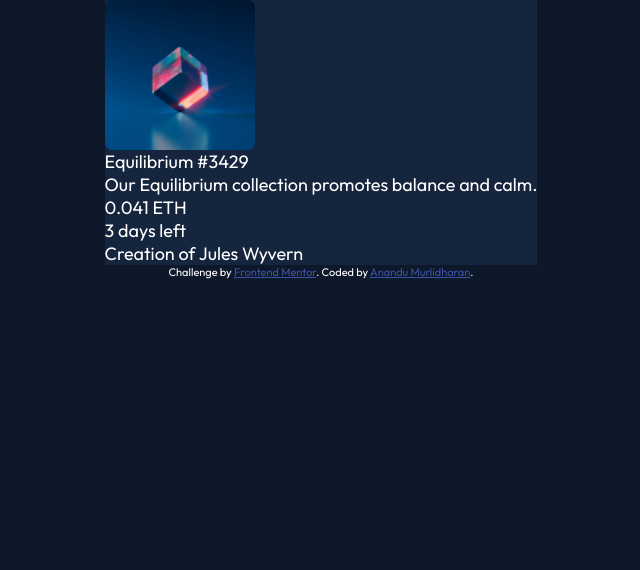
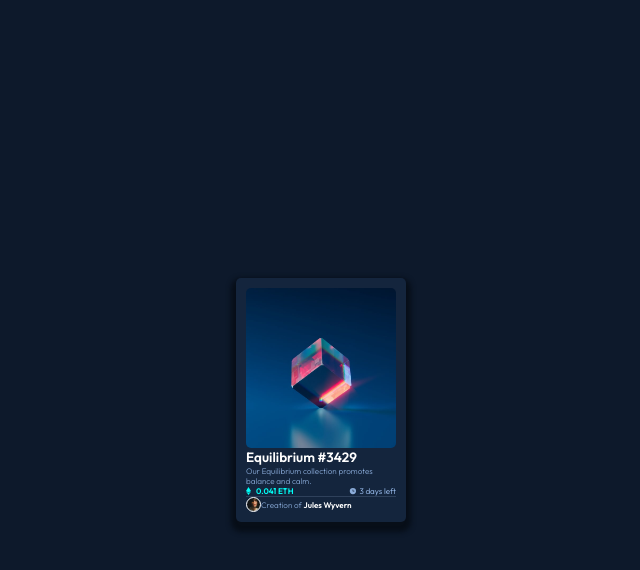
Before and after one commit to anandumurli/FrontendMentor_NFT_card, a plain HTML site: page index.html in a window 1280 px wide. Shown: the whole page, without its empty margins (319-959 px from the left). Drawn offline with Linux system fonts and the light colour scheme.

Commit message:
third commit

```diff
--- a/index.html
+++ b/index.html
@@ -31,12 +31,12 @@
     </div>
     <div class="creator-info">
       <div class="profile-img"></div>
-      <div class="avator-info">Creation of Jules Wyvern</div>
+      <div class="avator-info">Creation of <span id="creator-name">Jules Wyvern</span></div>
     </div>
   </div>
-  <div class="attribution">
+  <!-- <div class="attribution">
     Challenge by <a href="https://www.frontendmentor.io?ref=challenge" target="_blank">Frontend Mentor</a>.
     Coded by <a href="https://github.com/anandumurli">Anandu Murlidharan</a>.
-  </div>
+  </div> -->
 </body>
 </html>
--- a/static/style.css
+++ b/static/style.css
@@ -5,14 +5,18 @@
     margin: 0;
     box-sizing: border-box;
 }
-
+html{
+    max-height: max-content;
+    height: 100vh;
+}
 body{
+    height: 100%;
     font-family: 'Outfit',sans-serif;
     font-size: 18px;
     background-color: hsl(217, 54%, 11%);
-    color: hsl(0, 0%, 100%);
+    color: hsl(215, 51%, 70%);
     display: flex;
-    justify-content: space-evenly;
+    justify-content: center;
     align-items: center;
     flex-direction: column;
 
@@ -21,17 +25,21 @@ body{
     background-color: hsl(216, 50%, 16%);
     display: flex;
     flex-direction: column;
-    width: fit-content;
-    justify-self: center;
+    padding: 10px;
+    border-radius: 5px;
+    width: 170px;
+    box-shadow: 0px 5px 5px 5px hsl(215, 55%, 6%);
 }
 .card-img{
     background-image: url("../images/image-equilibrium.jpg");
-    height: 150px;
-    width: 150px;
+    height: 160px;
+    width: 100%;
     background-position: center;
-    background-size: contain;
-    border-radius: 7px;
+    background-size: cover;
+    background-repeat: no-repeat;
+    border-radius: 5px;
     cursor: pointer;
+    /* margin-bottom: 7px; */
 }
 .overlay{
     background-image: url("../images/icon-view.svg");
@@ -41,12 +49,83 @@ body{
     background-size: 20%;
     background-repeat: no-repeat;
     background-color:  hsla(178, 100%, 50%, 0.4);
-    border-radius: 7px;
+    border-radius: 5px;
     opacity: 0;
     transition: all 0.4s ease-in;
 }
 .card-img:hover .overlay{
     opacity: 1;
+}
+.heading{
+    font-size: .75em;
+    font-weight: 600;
+    /* margin-bottom: 7px; */
+    transition: all 0.4s ease-in;
+    color: hsl(0, 0%, 100%);
+    cursor: pointer;
+}
+.heading:hover{
+    color: hsl(178, 100%, 50%);
+}
+.sub-heading{
+    font-size: .45em;
+    font-weight: 300;
+}
+.data-item{
+    display: flex;
+    font-size: .45em;
+    font-weight: 400;
+    align-items: center;
+    justify-content: space-between;
+}
+.data-item div{
+    display: flex;
+    align-items: center;
+    justify-content: center;
+}
+.icon{
+    width: 10px;
+    height: 8px;
+    background-size: contain;
+    background-repeat: no-repeat;
+    background-position: initial;
+}
+#item-1>.icon{
+    background-image: url("../images/icon-ethereum.svg");
+}
+#item-1>.detail{
+    color: hsl(178, 100%, 50%);
+    font-weight: bolder;
+}
+#item-2>.icon{
+    background-image: url("../images/icon-clock.svg");
+}
+.creator-info{
+    border-top: solid 1px hsl(215, 32%, 27%);
+    font-weight: 300;
+    font-size: .45em;
+    display: flex;
+    justify-content: initial;
+    align-items: center;
+}
+.profile-img{
+    height: 15px;
+    width: 15px;
+    border: 0.5px solid hsl(0, 0%, 100%);
+    border-radius: 50%;
+    background-image: url("../images/image-avatar.png");
+    background-position: center;
+    background-repeat: no-repeat;
+    background-size: cover;
+}
+#creator-name{
+    font-weight: 600;
+    transition: all 0.4s ease-in;
+    cursor: pointer;
+    color: hsl(0, 0%, 100%);
+}
+#creator-name:hover{
+    color: hsl(178, 100%, 50%);
 }
 .attribution {
     font-size: 11px;
```
